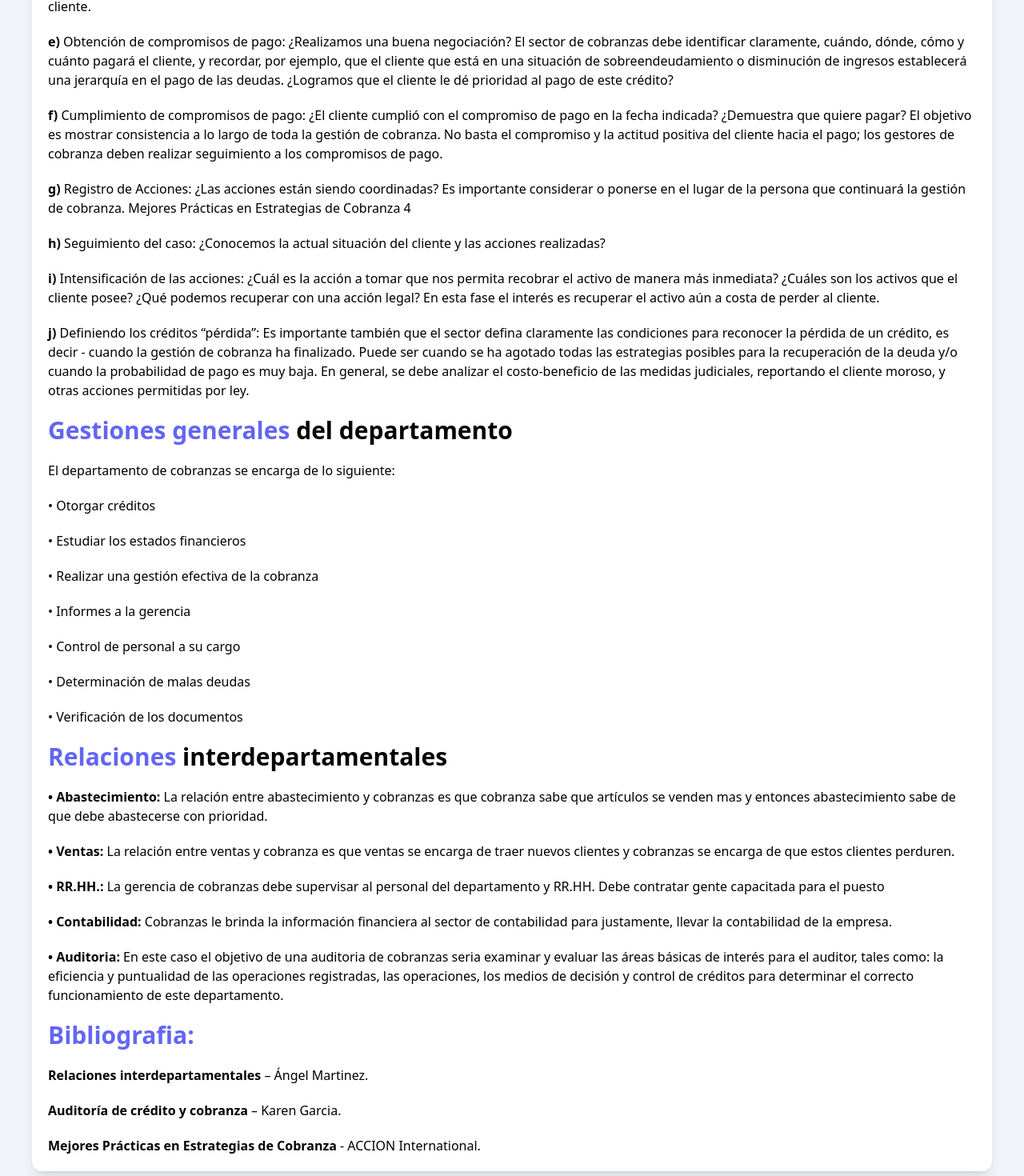
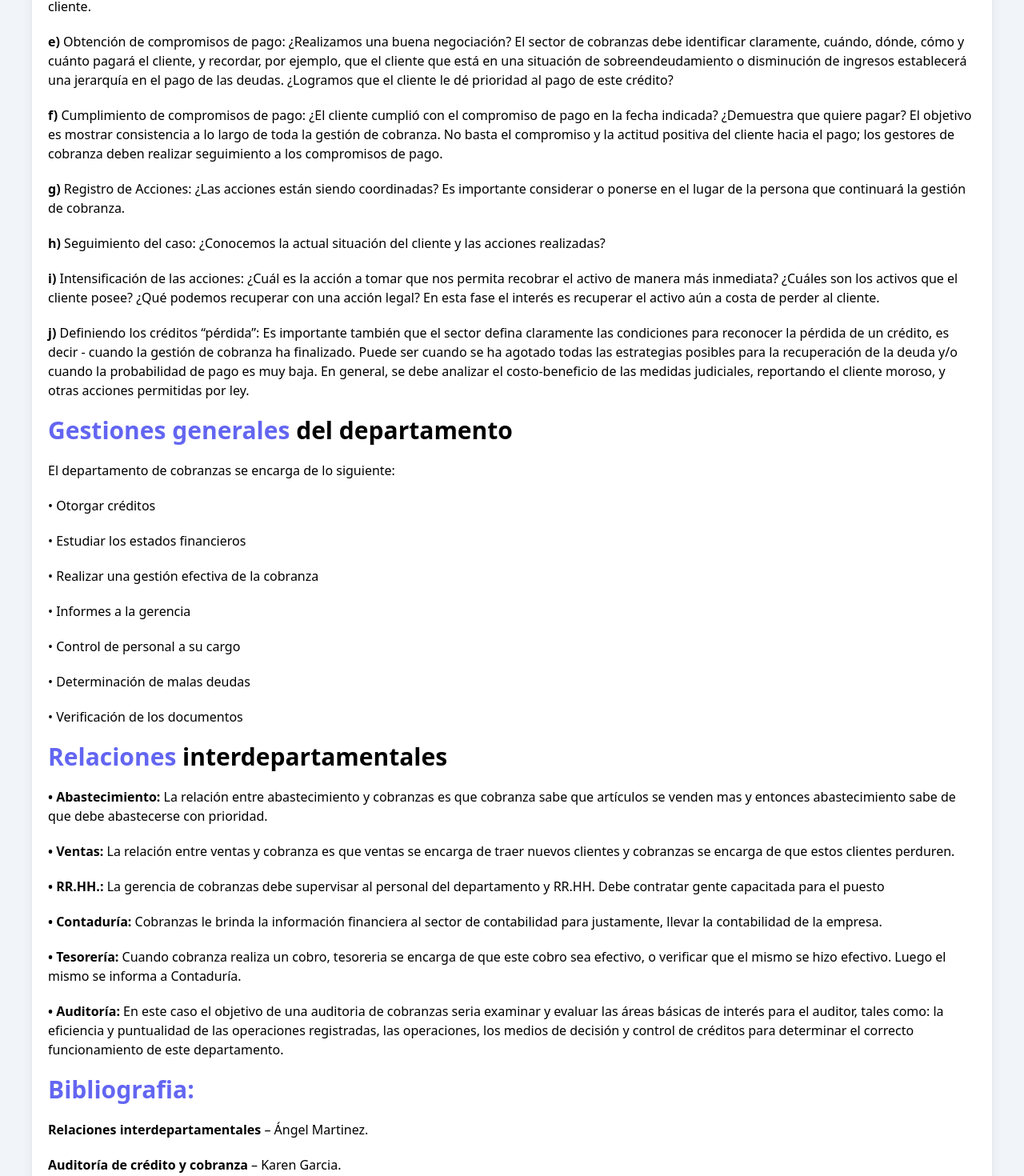
Before and after one commit to giovanni1996DDA/Trabajo-4-organizaciones, a React (Vite) app: page /Punto1 in a window 1280 px wide. Shown: the part 656-2126 px from the top of the page at 80% size. Built offline with nearby package versions, Linux system fonts and the light colour scheme.

Commit message:
Correcciones grales

```diff
--- a/src/Pages/Punto1.jsx
+++ b/src/Pages/Punto1.jsx
@@ -21,7 +21,7 @@ const Punto1 = () => {
             <p><span className='font-bold'>d)</span>	Generación de alternativa: ¿Cuáles son las posibles soluciones? El objetivo de esta acción es la venta del beneficio para crear una cultura de pago en el cliente.</p>
             <p><span className='font-bold'>e)</span>	Obtención de compromisos de pago: ¿Realizamos una buena negociación? El sector de cobranzas debe identificar claramente, cuándo, dónde, cómo y cuánto pagará el cliente, y recordar, por ejemplo, que el cliente que está en una situación de sobreendeudamiento o disminución de ingresos establecerá una jerarquía en el pago de las deudas. ¿Logramos que el cliente le dé prioridad al pago de este crédito? </p>
             <p><span className='font-bold'>f)</span>	Cumplimiento de compromisos de pago: ¿El cliente cumplió con el compromiso de pago en la fecha indicada? ¿Demuestra que quiere pagar? El objetivo es mostrar consistencia a lo largo de toda la gestión de cobranza. No basta el compromiso y la actitud positiva del cliente hacia el pago; los gestores de cobranza deben realizar seguimiento a los compromisos de pago. </p>
-            <p><span className='font-bold'>g)</span>	Registro de Acciones: ¿Las acciones están siendo coordinadas? Es importante considerar o ponerse en el lugar de la persona que continuará la gestión de cobranza. Mejores Prácticas en Estrategias de Cobranza 4 </p>
+            <p><span className='font-bold'>g)</span>	Registro de Acciones: ¿Las acciones están siendo coordinadas? Es importante considerar o ponerse en el lugar de la persona que continuará la gestión de cobranza.</p>
             <p><span className='font-bold'>h)</span>	Seguimiento del caso: ¿Conocemos la actual situación del cliente y las acciones realizadas? </p>
             <p><span className='font-bold'>i)</span>	Intensificación de las acciones: ¿Cuál es la acción a tomar que nos permita recobrar el activo de manera más inmediata? ¿Cuáles son los activos que el cliente posee? ¿Qué podemos recuperar con una acción legal? En esta fase el interés es recuperar el activo aún a costa de perder al cliente. </p>
             <p><span className='font-bold'>j)</span>	Definiendo los créditos “pérdida”: Es importante también que el sector defina claramente las condiciones para reconocer la pérdida de un crédito, es decir - cuando la gestión de cobranza ha finalizado. Puede ser cuando se ha agotado todas las estrategias posibles para la recuperación de la deuda y/o cuando la probabilidad de pago es muy baja. En general, se debe analizar el costo-beneficio de las medidas judiciales, reportando el cliente moroso, y otras acciones permitidas por ley.</p>
@@ -40,8 +40,9 @@ const Punto1 = () => {
             <p><span className='font-bold'>•	Abastecimiento:</span> La relación entre abastecimiento y cobranzas es que cobranza sabe que artículos se venden mas y entonces abastecimiento sabe de que debe abastecerse con prioridad.</p>
             <p><span className='font-bold'>•	Ventas:</span> La relación entre ventas y cobranza es que ventas se encarga de traer nuevos clientes y cobranzas se encarga de que estos clientes perduren. </p>
             <p><span className='font-bold'>•	RR.HH.:</span> La gerencia de cobranzas debe supervisar al personal del departamento y RR.HH. Debe contratar gente capacitada para el puesto</p>
-            <p><span className='font-bold'>•	Contabilidad:</span> Cobranzas le brinda la información financiera al sector de contabilidad para justamente, llevar la contabilidad de la empresa.</p>
-            <p><span className='font-bold'>•	Auditoria:</span> En este caso el objetivo de una auditoria de cobranzas seria examinar y evaluar las áreas básicas de interés para el auditor, tales como: la eficiencia y puntualidad de las operaciones registradas, las operaciones, los medios de decisión y control de créditos para determinar el correcto funcionamiento de este departamento.</p>
+            <p><span className='font-bold'>•	Contaduría:</span> Cobranzas le brinda la información financiera al sector de contabilidad para justamente, llevar la contabilidad de la empresa.</p>
+            <p><span className='font-bold'>•	Tesorería:</span> Cuando cobranza realiza un cobro, tesoreria se encarga de que este cobro sea efectivo, o verificar que el mismo se hizo efectivo. Luego el mismo se informa a Contaduría.</p>
+            <p><span className='font-bold'>•	Auditoría:</span> En este caso el objetivo de una auditoria de cobranzas seria examinar y evaluar las áreas básicas de interés para el auditor, tales como: la eficiencia y puntualidad de las operaciones registradas, las operaciones, los medios de decisión y control de créditos para determinar el correcto funcionamiento de este departamento.</p>
 
             <h2 className='text-indigo-500 font-black text-3xl'>Bibliografia:</h2>
             <p><span className='font-bold'>Relaciones interdepartamentales</span> – Ángel Martinez.</p>
--- a/src/Pages/Punto2.jsx
+++ b/src/Pages/Punto2.jsx
@@ -38,7 +38,7 @@ const Punto2 = () => {
             correspondencia.</p>
             <h3 className='text-black font-black text-1xl'>Listado de Valores Recibidos por Correspondencia:</h3>
             <p>Los cheques de clientes recibidos por correspondencia deberían ser adecuadamente alistados (con todos sus datos significativos) por el personal responsable de su apertura. Esta información es necesaria para conocimiento y control de cruzados de los sectores de Cobranzas y Tesorería </p>
-            <h3 className='text-black font-black text-1xl'>Control y depósito de la recaudación</h3>
+            <h2 className='text-indigo-500 font-black text-2xl'>Control y depósito <span className='text-black'>de la recaudación</span></h2>
             <p>Tesorería se encarga de depositar tanto las cobranzas ingresadas a través de los cobradores (rendidas a través de Listado de Cobranzas) como por correspondencia (a través de la planilla
             de Valores Recibidos por Correspondencia)</p>
             <p>Una copia de esta planilla, debidamente firmada por Tesorería (como constancia de haber recibido los cheques), habilitara al sector de Cobranzas para emitir los Recibos Oficiales. De
```
